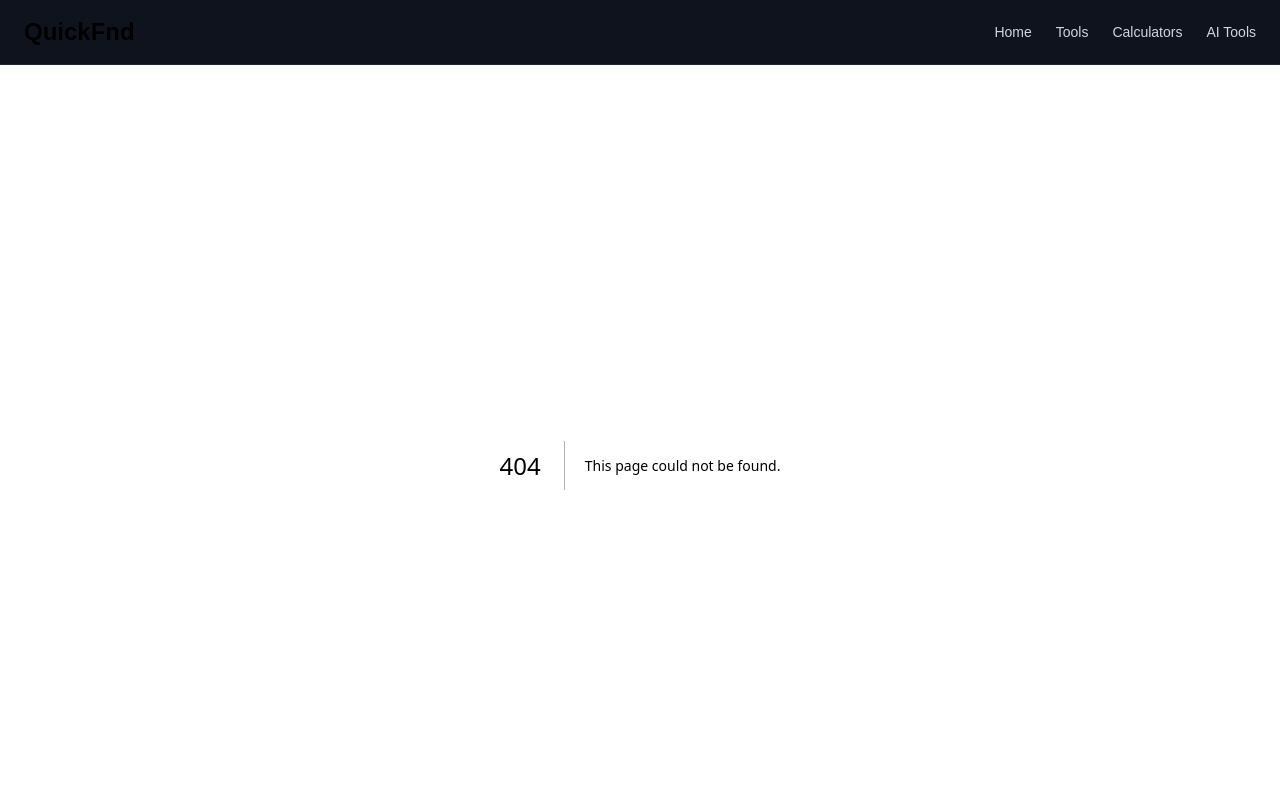
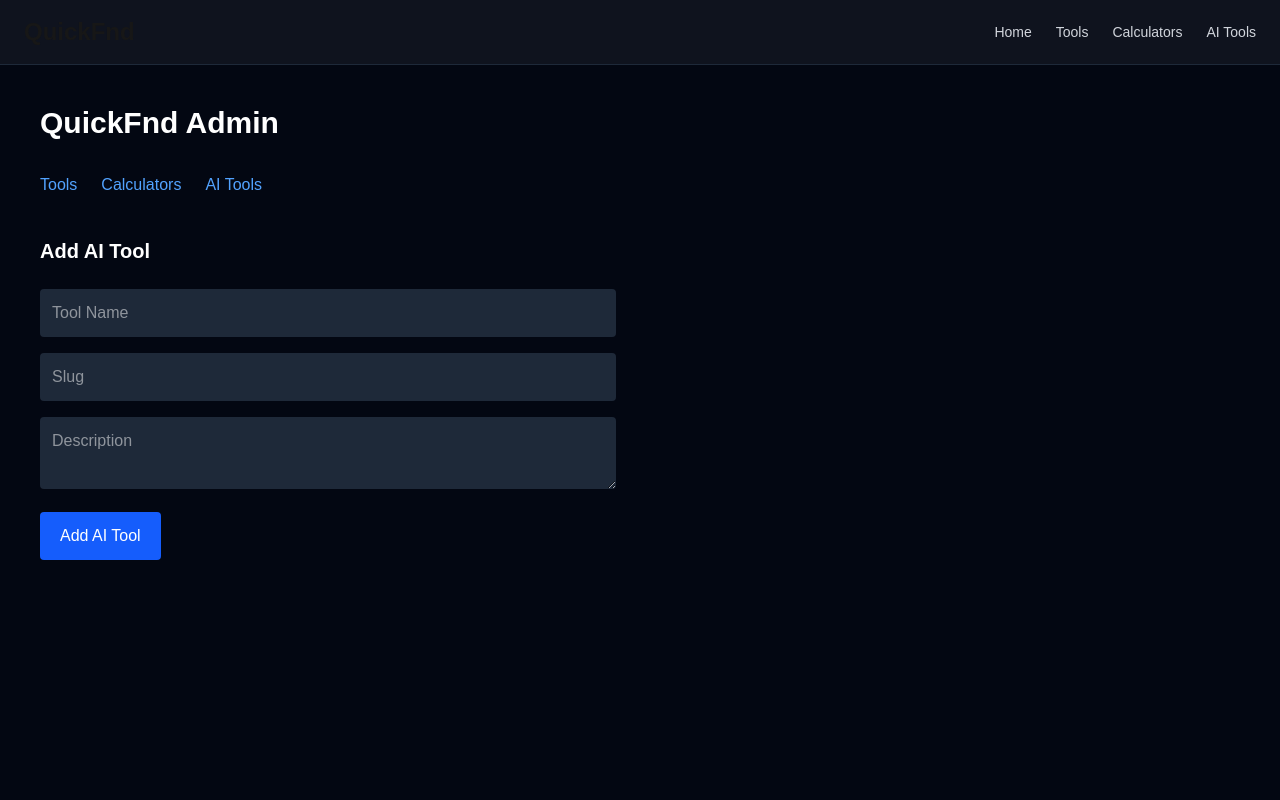
Before and after one commit to girishprabhu2007-ai/QuickFnd, a Next.js app: page /admin/ai-tools in a window 1280 px wide. Before the commit this address had no page. Shown: the top 800 px of the page. Built offline with nearby package versions, Linux system fonts and the light colour scheme.

Commit message:
Add admin panel v1

```diff
--- /dev/null
+++ b/app/admin/ai-tools/page.tsx
@@ -0,0 +1,57 @@
+"use client";
+
+import { useState } from "react";
+
+export default function AdminAITools() {
+  const [name, setName] = useState("");
+  const [slug, setSlug] = useState("");
+  const [description, setDescription] = useState("");
+
+  async function addAITool() {
+    await fetch("/api/admin/add-ai-tool", {
+      method: "POST",
+      body: JSON.stringify({ name, slug, description }),
+    });
+
+    setName("");
+    setSlug("");
+    setDescription("");
+    alert("AI Tool added");
+  }
+
+  return (
+    <div className="max-w-xl">
+
+      <h2 className="text-xl font-semibold mb-6">Add AI Tool</h2>
+
+      <input
+        className="w-full bg-gray-800 p-3 rounded mb-4"
+        placeholder="Tool Name"
+        value={name}
+        onChange={(e) => setName(e.target.value)}
+      />
+
+      <input
+        className="w-full bg-gray-800 p-3 rounded mb-4"
+        placeholder="Slug"
+        value={slug}
+        onChange={(e) => setSlug(e.target.value)}
+      />
+
+      <textarea
+        className="w-full bg-gray-800 p-3 rounded mb-4"
+        placeholder="Description"
+        value={description}
+        onChange={(e) => setDescription(e.target.value)}
+      />
+
+      <button
+        onClick={addAITool}
+        className="bg-blue-600 px-5 py-3 rounded hover:bg-blue-700"
+      >
+        Add AI Tool
+      </button>
+
+    </div>
+  );
+}
--- /dev/null
+++ b/app/admin/calculators/page.tsx
@@ -0,0 +1,57 @@
+"use client";
+
+import { useState } from "react";
+
+export default function AdminCalculators() {
+  const [name, setName] = useState("");
+  const [slug, setSlug] = useState("");
+  const [description, setDescription] = useState("");
+
+  async function addCalculator() {
+    await fetch("/api/admin/add-calculator", {
+      method: "POST",
+      body: JSON.stringify({ name, slug, description }),
+    });
+
+    setName("");
+    setSlug("");
+    setDescription("");
+    alert("Calculator added");
+  }
+
+  return (
+    <div className="max-w-xl">
+
+      <h2 className="text-xl font-semibold mb-6">Add Calculator</h2>
+
+      <input
+        className="w-full bg-gray-800 p-3 rounded mb-4"
+        placeholder="Calculator Name"
+        value={name}
+        onChange={(e) => setName(e.target.value)}
+      />
+
+      <input
+        className="w-full bg-gray-800 p-3 rounded mb-4"
+        placeholder="Slug"
+        value={slug}
+        onChange={(e) => setSlug(e.target.value)}
+      />
+
+      <textarea
+        className="w-full bg-gray-800 p-3 rounded mb-4"
+        placeholder="Description"
+        value={description}
+        onChange={(e) => setDescription(e.target.value)}
+      />
+
+      <button
+        onClick={addCalculator}
+        className="bg-blue-600 px-5 py-3 rounded hover:bg-blue-700"
+      >
+        Add Calculator
+      </button>
+
+    </div>
+  );
+}
--- /dev/null
+++ b/app/admin/layout.tsx
@@ -0,0 +1,35 @@
+import Link from "next/link";
+
+export default function AdminLayout({
+  children,
+}: {
+  children: React.ReactNode;
+}) {
+  return (
+    <main className="min-h-screen bg-gray-950 text-white p-10">
+      <h1 className="text-3xl font-bold mb-8">QuickFnd Admin</h1>
+
+      <div className="flex gap-6 mb-10">
+        <Link href="/admin/tools" className="text-blue-400 hover:text-blue-300">
+          Tools
+        </Link>
+
+        <Link
+          href="/admin/calculators"
+          className="text-blue-400 hover:text-blue-300"
+        >
+          Calculators
+        </Link>
+
+        <Link
+          href="/admin/ai-tools"
+          className="text-blue-400 hover:text-blue-300"
+        >
+          AI Tools
+        </Link>
+      </div>
+
+      {children}
+    </main>
+  );
+}
--- /dev/null
+++ b/app/admin/page.tsx
@@ -0,0 +1,13 @@
+export default function AdminHome() {
+  return (
+    <div>
+      <p className="text-gray-400">
+        Welcome to the QuickFnd admin panel.
+      </p>
+
+      <p className="mt-2 text-gray-400">
+        Use the navigation above to manage tools, calculators, and AI tools.
+      </p>
+    </div>
+  );
+}
--- /dev/null
+++ b/app/admin/tools/page.tsx
@@ -0,0 +1,57 @@
+"use client";
+
+import { useState } from "react";
+
+export default function AdminTools() {
+  const [name, setName] = useState("");
+  const [slug, setSlug] = useState("");
+  const [description, setDescription] = useState("");
+
+  async function addTool() {
+    await fetch("/api/admin/add-tool", {
+      method: "POST",
+      body: JSON.stringify({ name, slug, description }),
+    });
+
+    setName("");
+    setSlug("");
+    setDescription("");
+    alert("Tool added");
+  }
+
+  return (
+    <div className="max-w-xl">
+
+      <h2 className="text-xl font-semibold mb-6">Add Tool</h2>
+
+      <input
+        className="w-full bg-gray-800 p-3 rounded mb-4"
+        placeholder="Tool Name"
+        value={name}
+        onChange={(e) => setName(e.target.value)}
+      />
+
+      <input
+        className="w-full bg-gray-800 p-3 rounded mb-4"
+        placeholder="Slug"
+        value={slug}
+        onChange={(e) => setSlug(e.target.value)}
+      />
+
+      <textarea
+        className="w-full bg-gray-800 p-3 rounded mb-4"
+        placeholder="Description"
+        value={description}
+        onChange={(e) => setDescription(e.target.value)}
+      />
+
+      <button
+        onClick={addTool}
+        className="bg-blue-600 px-5 py-3 rounded hover:bg-blue-700"
+      >
+        Add Tool
+      </button>
+
+    </div>
+  );
+}
--- /dev/null
+++ b/app/api/admin/add-ai-tool/route.ts
@@ -0,0 +1,18 @@
+import { supabase } from "@/lib/supabase";
+import { NextResponse } from "next/server";
+
+export async function POST(req: Request) {
+
+  const { name, slug, description } = await req.json();
+
+  const { error } = await supabase
+    .from("ai_tools")
+    .insert([{ name, slug, description }]);
+
+  if (error) {
+    return NextResponse.json({ error: error.message }, { status: 500 });
+  }
+
+  return NextResponse.json({ success: true });
+
+}
--- /dev/null
+++ b/app/api/admin/add-calculator/route.ts
@@ -0,0 +1,18 @@
+import { supabase } from "@/lib/supabase";
+import { NextResponse } from "next/server";
+
+export async function POST(req: Request) {
+
+  const { name, slug, description } = await req.json();
+
+  const { error } = await supabase
+    .from("calculators")
+    .insert([{ name, slug, description }]);
+
+  if (error) {
+    return NextResponse.json({ error: error.message }, { status: 500 });
+  }
+
+  return NextResponse.json({ success: true });
+
+}
--- /dev/null
+++ b/app/api/admin/add-tool/route.ts
@@ -0,0 +1,18 @@
+import { supabase } from "@/lib/supabase";
+import { NextResponse } from "next/server";
+
+export async function POST(req: Request) {
+
+  const { name, slug, description } = await req.json();
+
+  const { error } = await supabase
+    .from("tools")
+    .insert([{ name, slug, description }]);
+
+  if (error) {
+    return NextResponse.json({ error: error.message }, { status: 500 });
+  }
+
+  return NextResponse.json({ success: true });
+
+}
```
